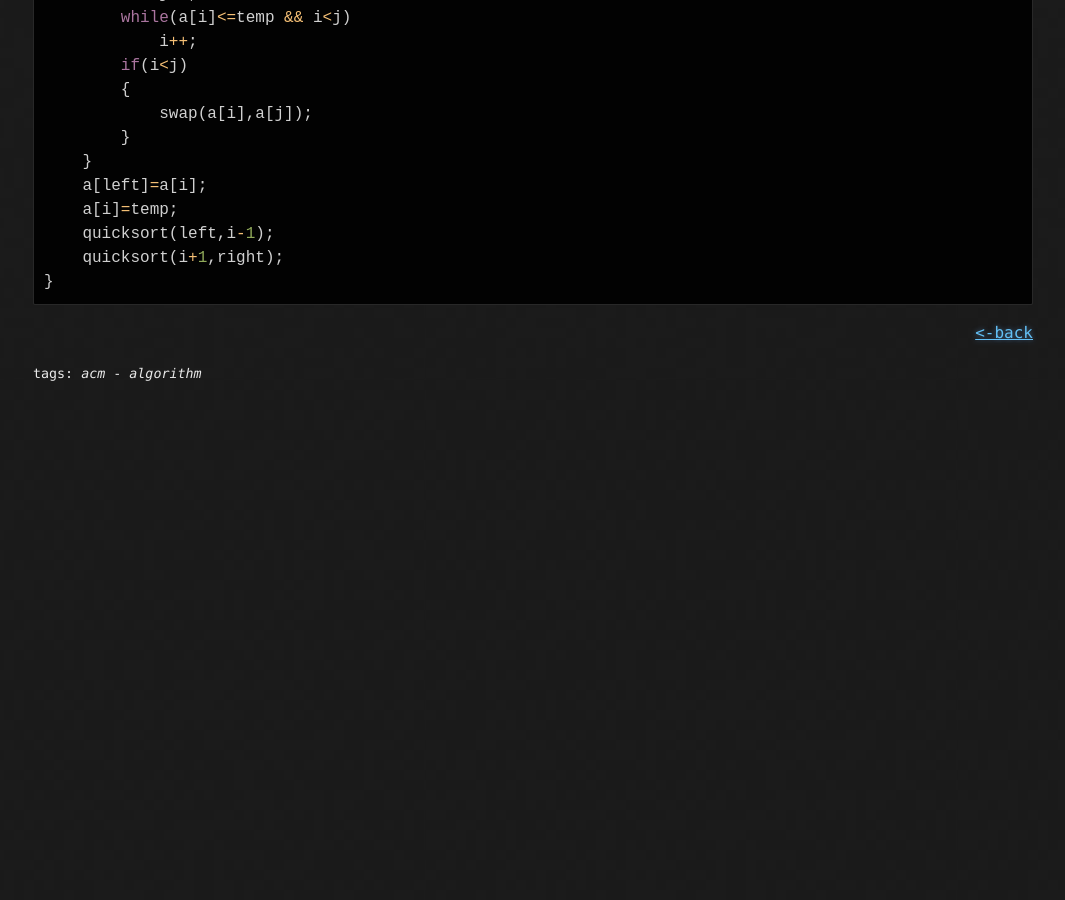
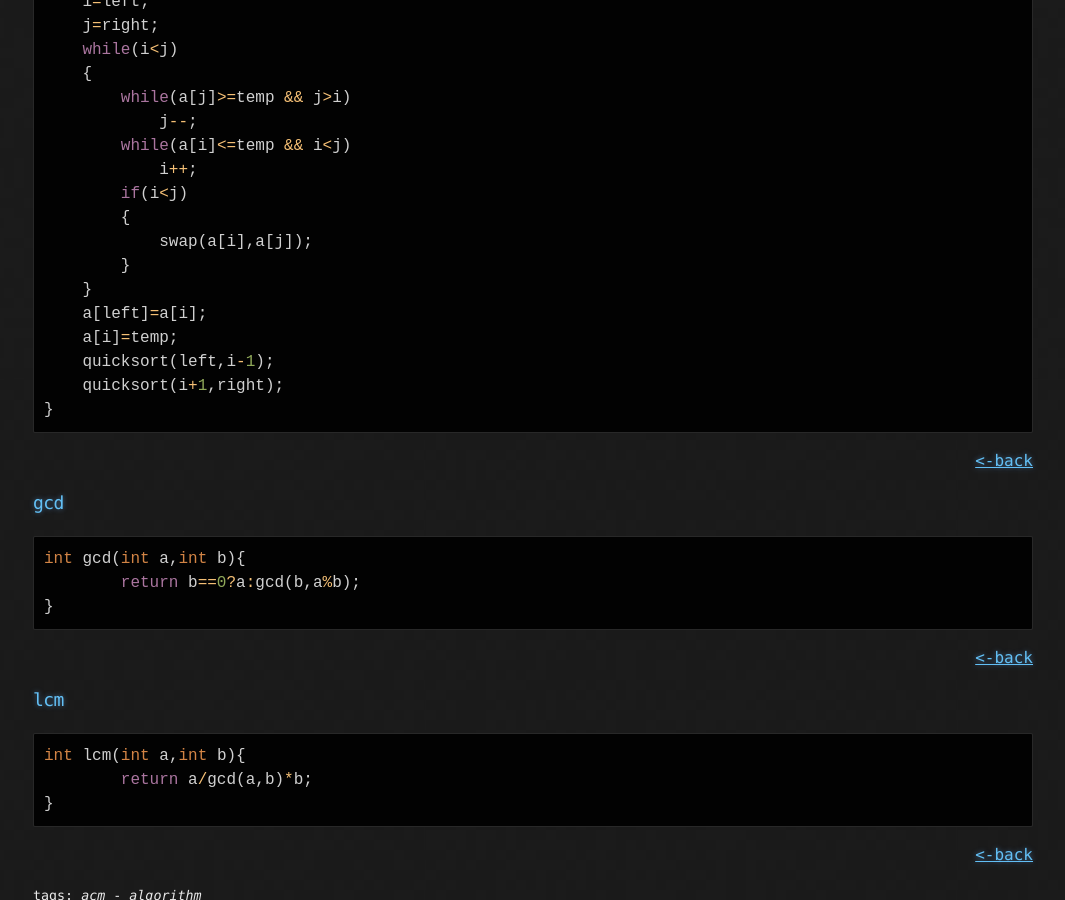
Before and after one commit to Mr-Gu666/Mr-Gu666.github.io, a Jekyll site: the page built from _posts/2019-12-13-Algorithm.md, in a window 1280 px wide and 900 px high, scrolled down 3345 px. Shown: the whole window, without its empty margins (107-1172 px from the left). Built offline with Jekyll 4.4.1, drawn with Linux system fonts in a browser that asks for light colours; before the commit the page ends 3750 px from its top, so only the background shows below that.

Commit message:
gcd & lcm

````diff
--- a/_posts/2019-12-13-Algorithm.md
+++ b/_posts/2019-12-13-Algorithm.md
@@ -7,20 +7,23 @@ tags: [acm, algorithm]
 <h1><a name="catalogue">Algorithm</a></h1>
 <ul>
     <h2>
+        `数学
+        <ul><a href="#gcd">·gcd</a></ul>
+        <ul><a href="#lcm">·lcm</a></ul>
+    </h2>
+    <h2>
         ·排序
     </h2>
-    	<ul>
-            <a href="#quick_sort">·快排</a>
-    	</ul>
+    	<ul><a href="#quick_sort">·快排</a></ul>
 	<h2>
         ·字符串
     </h2>
-		<ul>
-            <a href="#kmp">·KMP</a></ul>
+		<ul><a href="#kmp">·KMP</a></ul>
 	<h2>·动态规划</h2>
     	<ul><a href="#ZeroOnePack">·01背包</a></ul>
     	<ul><a href="#CompletePack">·完全背包</a></ul>
 </ul>
+
 
 
 
@@ -158,3 +161,27 @@ void quicksort(int left,int right)
 ```
 
 <p style="text-align:right"><a href="#catalogue"><-back</a></p>
+
+<h3>
+    <a name="gcd">gcd</a>
+</h3>
+
+```c++
+int gcd(int a,int b){
+	return b==0?a:gcd(b,a%b);
+}
+```
+
+<p style="text-align:right"><a href="#catalogue"><-back</a></p>
+
+<h3>
+    <a name="lcm">lcm</a>
+</h3>
+
+```c++
+int lcm(int a,int b){
+	return a/gcd(a,b)*b;
+}
+```
+
+<p style="text-align:right"><a href="#catalogue"><-back</a></p>
````
